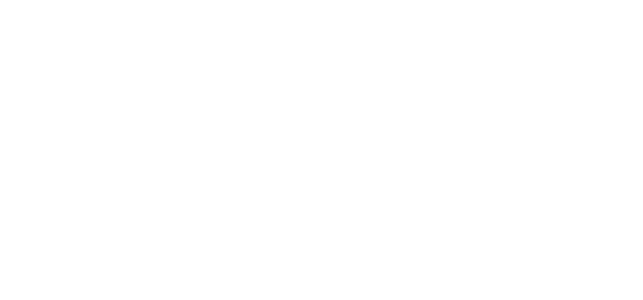
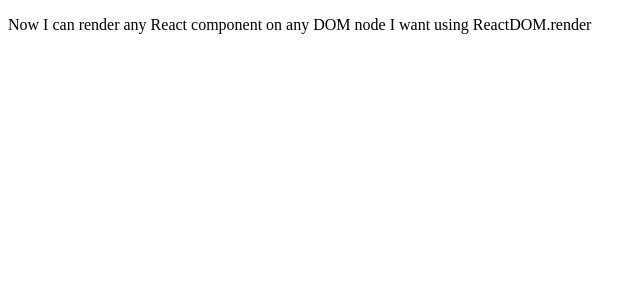
Before and after one commit to PrinceVishnoi/ReactDOM.render-React-Basic-CSS-styling-Component-functions-execution-understa-...---Post-Class---, a React app: page / in a window 1280 px wide. Shown: the top 300 px of the page, without its empty margins (0-643 px from the left). Built offline with nearby package versions, Linux system fonts and the light colour scheme.

Commit message:
Update App.js

```diff
--- a/src/components/App.js
+++ b/src/components/App.js
@@ -1,13 +1,7 @@
-import React, { Component, useState } from 'react';
-import '../styles/App.css';
-
-//! App is the name of component as per the test
-const App = () => {
-  return (
-   <p>
-    </p>
-  );
-};
-
-//! Needed so that `index.js` can do `import App from './App.js'`
+import React from 'react'
+function App(){
+  return(
+    <p>Now I can render any React component on any DOM node I want using ReactDOM.render</p>
+    )
+}
 export default App;
```
